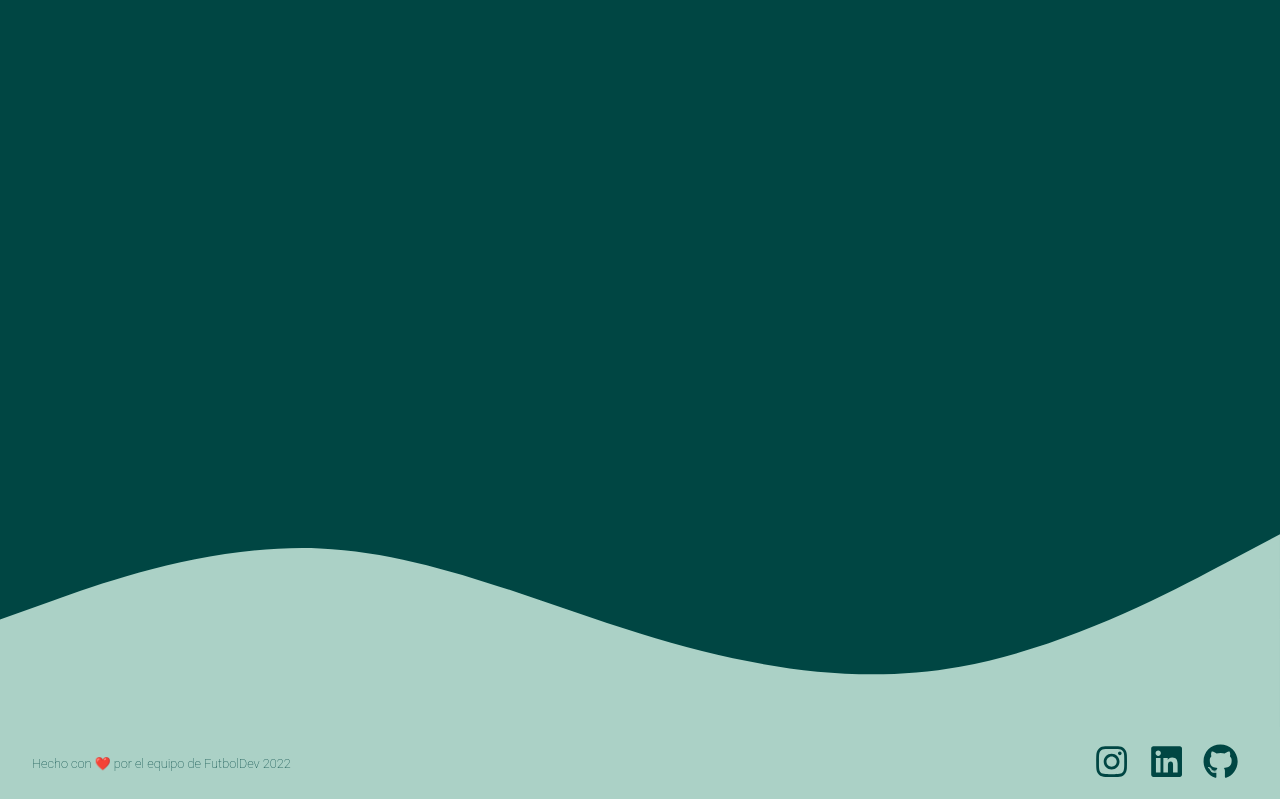
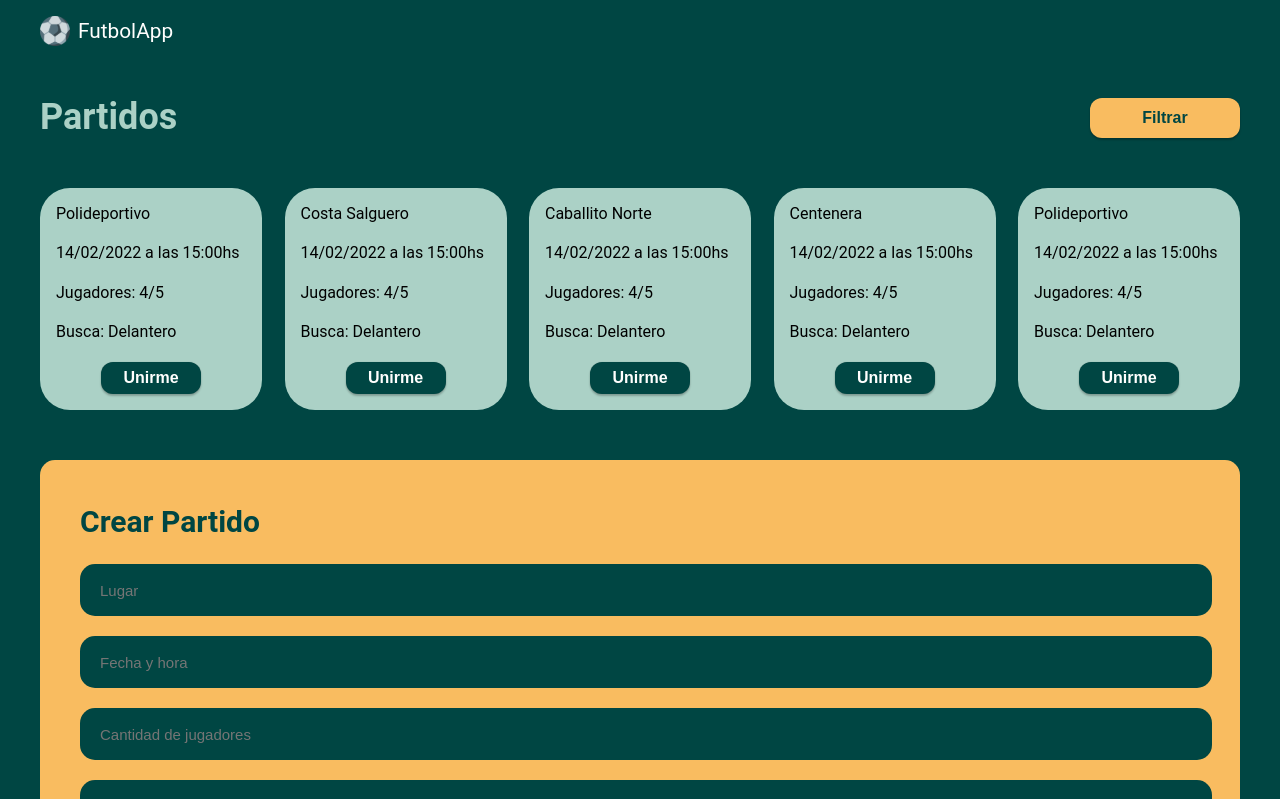
Before and after one commit to macbenites/pg-frontend, a React (Create React App) app: page /games in a window 1280 px wide. Shown: the top 799 px of the page. Built offline with nearby package versions, Linux system fonts and the light colour scheme; no server answers.

Commit message:
pg-frontend borrado, teams cambiado a games

```diff
--- a/src/App.js
+++ b/src/App.js
@@ -6,7 +6,7 @@ import Footer from "./Components/Footer";
 import Home from "./Components/Home";
 import SignIn from "./Components/SignIn";
 import Password from "./Components/Password";
-import Teams from "./Components/Teams";
+import Games from "./Components/Games";
 import { AuthProvider } from "./Context/authContext";
 
 
@@ -22,7 +22,7 @@ function App() {
               <Route path = '/login' element = {<Login/>}/>
               <Route path="/home" element={<Home/>}/>
               <Route path="/resetPassword" element={<Password/>}/>
-              <Route path="/teams" element={<Teams/>}/>
+              <Route path="/games" element={<Games/>}/>
             </Routes>
           </BrowserRouter>
         </Wrapper>
--- /dev/null
+++ b/src/Components/CardsGames.jsx
@@ -0,0 +1,20 @@
+import React from "react";
+import {MainCardsGames, DateStyle, Players, Search, Location, ButtonCardsGames} from '../Styles/CardsGames'
+
+function CardsGames({location, date, players, search}){
+    return (
+        <div>
+            <MainCardsGames>
+                <Location>{location}</Location>
+                <DateStyle>{date}</DateStyle>
+                <Players>{players}</Players>
+                <Search>{search}</Search>
+                <ButtonCardsGames>
+                    Unirme
+                </ButtonCardsGames>
+            </MainCardsGames>
+        </div>
+    )
+};
+
+export default CardsGames;
--- a/src/Components/CardsTeams.jsx
+++ /dev/null
@@ -1,19 +0,0 @@
-import React from "react";
-import {MainCardsTeams, TeamName, Players, Search, ButtonCardsTeams} from '../Styles/CardsTeams'
-
-function CardsTeams({teamName, players, search}){
-    return (
-        <div>
-            <MainCardsTeams>
-                <TeamName>{teamName}</TeamName>
-                <Players>{players}</Players>
-                <Search>{search}</Search>
-                <ButtonCardsTeams>
-                    Unirme
-                </ButtonCardsTeams>
-            </MainCardsTeams>
-        </div>
-    )
-};
-
-export default CardsTeams;
--- /dev/null
+++ b/src/Components/Games.jsx
@@ -0,0 +1,43 @@
+import React from "react";
+import Logo from "./Logo";
+import CardsGames from "./CardsGames";
+import { infoCardsGames } from "../Utils/infoCardsGames";
+import { TitleStyle, BtnGamesFilter, CardsGamesStyle, InputGamesStyle, BtnCreateGame } from "../Styles/Games";
+
+
+function Games(){
+    return (
+        <div>
+            <Logo/>
+            <TitleStyle>
+            <h2>Partidos</h2>
+            </TitleStyle>
+            <BtnGamesFilter><p>Filtrar</p></BtnGamesFilter>
+            <CardsGamesStyle>
+            {infoCardsGames.map((card) => (
+                <CardsGames
+                key={card.date}
+                location={card.location}
+                date={card.date}
+                players={card.players}
+                search={card.search}
+                />
+            ))}
+            </CardsGamesStyle>
+            <InputGamesStyle>
+            <form>
+                <h2>Crear Partido</h2>
+                <input placeholder='Lugar'/>
+                <input placeholder='Fecha y hora'/>
+                <input placeholder='Cantidad de jugadores'/>
+                <input placeholder='Posición buscada'/>
+                <BtnCreateGame>
+                Crear Partido
+                </BtnCreateGame>
+            </form>
+            </InputGamesStyle>
+        </div>
+    )
+};
+
+export default Games;
--- a/src/Components/Home.jsx
+++ b/src/Components/Home.jsx
@@ -45,7 +45,7 @@ function Home() {
           <Cards
             key={card.name}
             name={card.name}
-            link={card.link}
+            lingitk={card.link}
             description={card.description}
             amount={card.amount}
           />
--- a/src/Components/Teams.jsx
+++ /dev/null
@@ -1,42 +0,0 @@
-import React from "react";
-import Logo from "./Logo";
-import CardsTeams from "./CardsTeams";
-import { infoCardsTeams } from "../Utils/infoCardsTeams";
-import { TitleStyle, BtnTeamsFilter, CardsTeamStyle, InputTeamsStyle, BtnCreateTeam } from "../Styles/Teams";
-
-
-function Players(){
-    return (
-        <div>
-            <Logo/>
-            <TitleStyle>
-            <h2>Equipos disponibles</h2>
-            </TitleStyle>
-            <BtnTeamsFilter><p>Filtrar</p></BtnTeamsFilter>
-            <CardsTeamStyle>
-            {infoCardsTeams.map((card) => (
-                <CardsTeams
-                key={card.teamName}
-                teamName={card.teamName}
-                players={card.players}
-                search={card.search}
-                />
-            ))}
-            </CardsTeamStyle>
-            <InputTeamsStyle>
-            <form>
-                <h2>Creá tu equipo</h2>
-                <input placeholder='Nombre del equipo'/>
-                <input placeholder='Barrio'/>
-                <input placeholder='Cantidad de jugadores'/>
-                <input placeholder='Posición buscada'/>
-                <BtnCreateTeam>
-                Crear equipo
-                </BtnCreateTeam>
-            </form>
-            </InputTeamsStyle>
-        </div>
-    )
-};
-
-export default Players;
--- a/src/Styles/CardsTeams.js
+++ b/src/Styles/CardsGames.js
@@ -1,7 +1,7 @@
 import styled from "styled-components";
 import { Button } from "./reusable/Button";
 
-export const MainCardsTeams = styled.div`
+export const MainCardsGames = styled.div`
     border-radius: 30px;
     width: 190px;
     height: 190px;
@@ -11,7 +11,7 @@ export const MainCardsTeams = styled.div`
     justify-content: space-between;
     padding: 1rem;
 `
-export const TeamName = styled.div`
+export const DateStyle = styled.div`
 
 `
 
@@ -23,7 +23,10 @@ export const Search = styled.div`
 
 `
 
-export const ButtonCardsTeams = styled(Button)`
+export const Location = styled.div`
+`
+
+export const ButtonCardsGames = styled(Button)`
 background-color: #004643;
 width: 100px;
 height: 30px;
--- a/src/Styles/Teams.js
+++ b/src/Styles/Games.js
@@ -1,18 +1,19 @@
 import styled from "styled-components";
-import { Button } from "../Styles/reusable/Button"
+import { Button } from "./reusable/Button"
 
 export const TitleStyle = styled.h2`
 color:#abd1c6;
+display: flex;
 `
 
-export const CardsTeamStyle = styled.div`
+export const CardsGamesStyle = styled.div`
 display: flex;
 flex-direction: raw;
 justify-content: space-between;
 margin-top: 50px;
 `
 
-export const InputTeamsStyle = styled.form`
+export const InputGamesStyle = styled.form`
 background-color: #F9BC60;
 border-radius: 15px;
 padding: 20px;
@@ -32,19 +33,23 @@ input{
     margin-left: 20px;
     margin-bottom: 20px;
     border: none;
+    padding-left: 20px;
+    font-size: 15px;
 }
 `
 
-export const BtnCreateTeam = styled(Button)`
+export const BtnCreateGame = styled(Button)`
 margin-left: 970px;
 `
 
-export const BtnTeamsFilter = styled(Button)`
+export const BtnGamesFilter = styled(Button)`
     width: 150px;
     height: 40px;
     margin-top: 1rem;
     margin-left: 1050px;
     background-color: #F9BC60;
+    display: flex;
+    margin-top: -90px;
     p{
         color: #004643;
     }
--- /dev/null
+++ b/src/Utils/infoCardsGames.js
@@ -0,0 +1,32 @@
+export const infoCardsGames = [
+    {
+        location: 'Polideportivo',
+        date: '14/02/2022 a las 15:00hs',
+        players: 'Jugadores: 4/5',
+        search: 'Busca: Delantero',
+    },
+    {
+        location: 'Costa Salguero',
+        date: '14/02/2022 a las 15:00hs',
+        players: 'Jugadores: 4/5',
+        search: 'Busca: Delantero',
+    },
+    {
+        location: 'Caballito Norte',
+        date: '14/02/2022 a las 15:00hs',
+        players: 'Jugadores: 4/5',
+        search: 'Busca: Delantero',
+    },
+    {
+        location: 'Centenera',
+        date: '14/02/2022 a las 15:00hs',
+        players: 'Jugadores: 4/5',
+        search: 'Busca: Delantero',
+    },
+    {
+        location: 'Polideportivo',
+        date: '14/02/2022 a las 15:00hs',
+        players: 'Jugadores: 4/5',
+        search: 'Busca: Delantero',
+    }
+];
--- a/src/Utils/infoCardsTeams.js
+++ /dev/null
@@ -1,27 +0,0 @@
-export const infoCardsTeams = [
-    {
-        teamName: 'Marlon F.C',
-        players: 'Jugadores: 4/5',
-        search: 'Busca: Delantero',
-    },
-    {
-        teamName: 'C.A Juan',
-        players: 'Jugadores: 4/5',
-        search: 'Busca: Delantero',
-    },
-    {
-        teamName: 'C.A Juan',
-        players: 'Jugadores: 4/5',
-        search: 'Busca: Delantero',
-    },
-    {
-        teamName: 'C.A Juan',
-        players: 'Jugadores: 4/5',
-        search: 'Busca: Delantero',
-    },
-    {
-        teamName: 'C.A Juan',
-        players: 'Jugadores: 4/5',
-        search: 'Busca: Delantero',
-    }
-];
```
